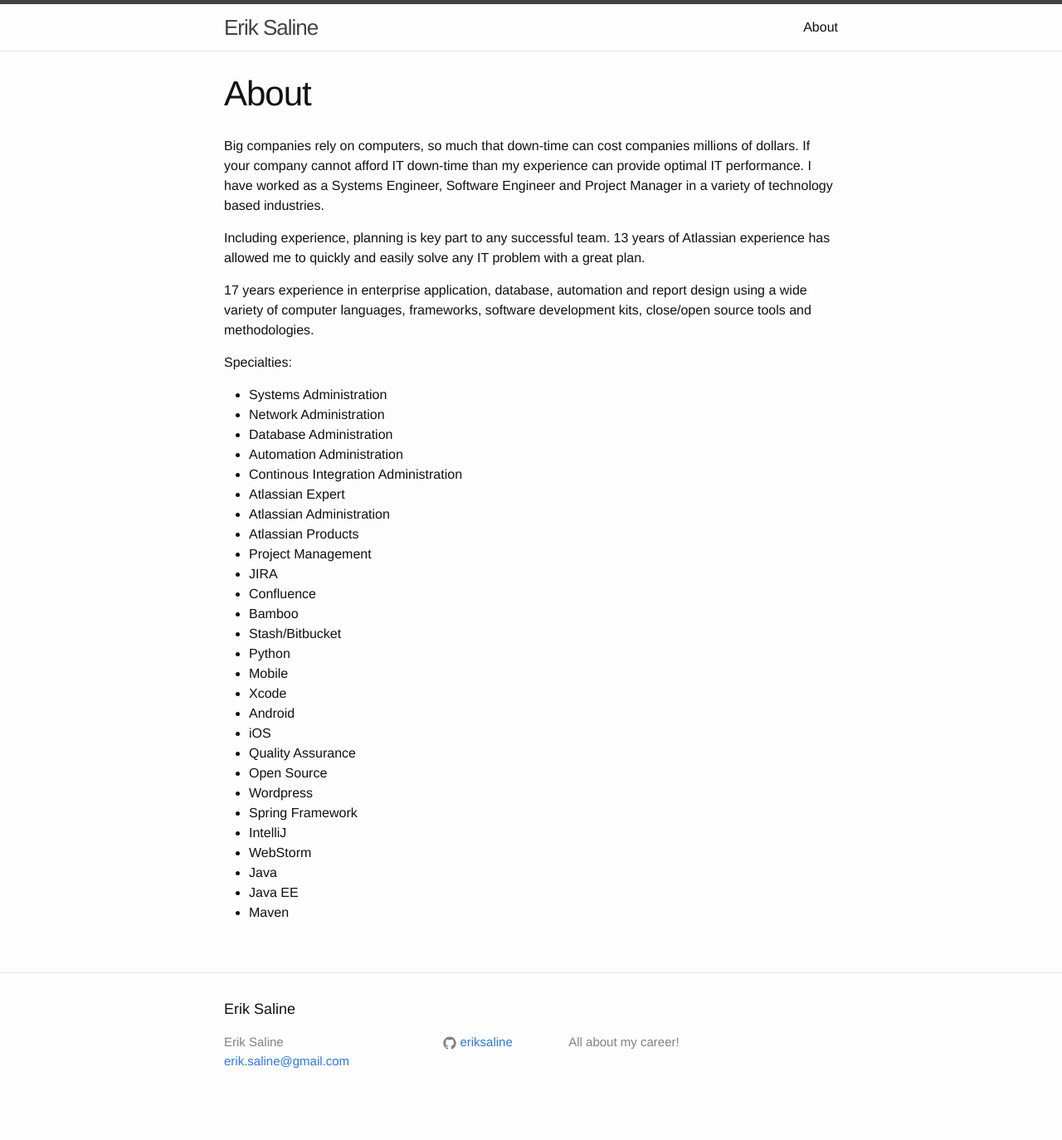
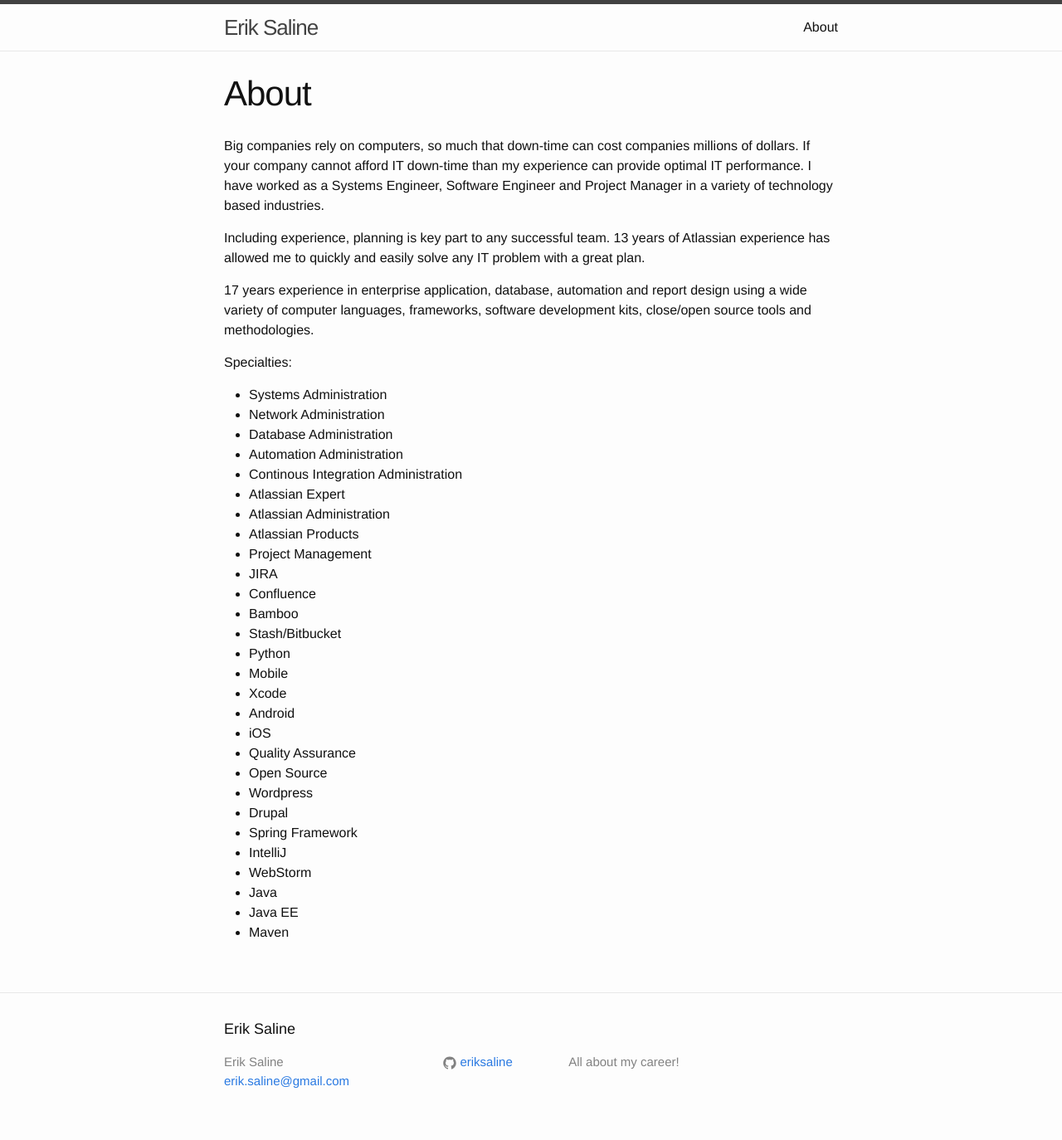
Before and after one commit to eriksaline/eriksaline.github.io, a Jekyll site: the page built from about.md, in a window 1280 px wide. Shown: the whole page at 83% size. Built offline with Jekyll 4.4.1, drawn with Linux system fonts in a browser that asks for light colours; before the commit the page ends 1350 px from its top, so only the background shows below that.

Commit message:
Added item list to about.md

```diff
--- a/about.md
+++ b/about.md
@@ -33,6 +33,7 @@ Specialties:
 * Quality Assurance
 * Open Source
 * Wordpress
+* Drupal
 * Spring Framework
 * IntelliJ
 * WebStorm
```
